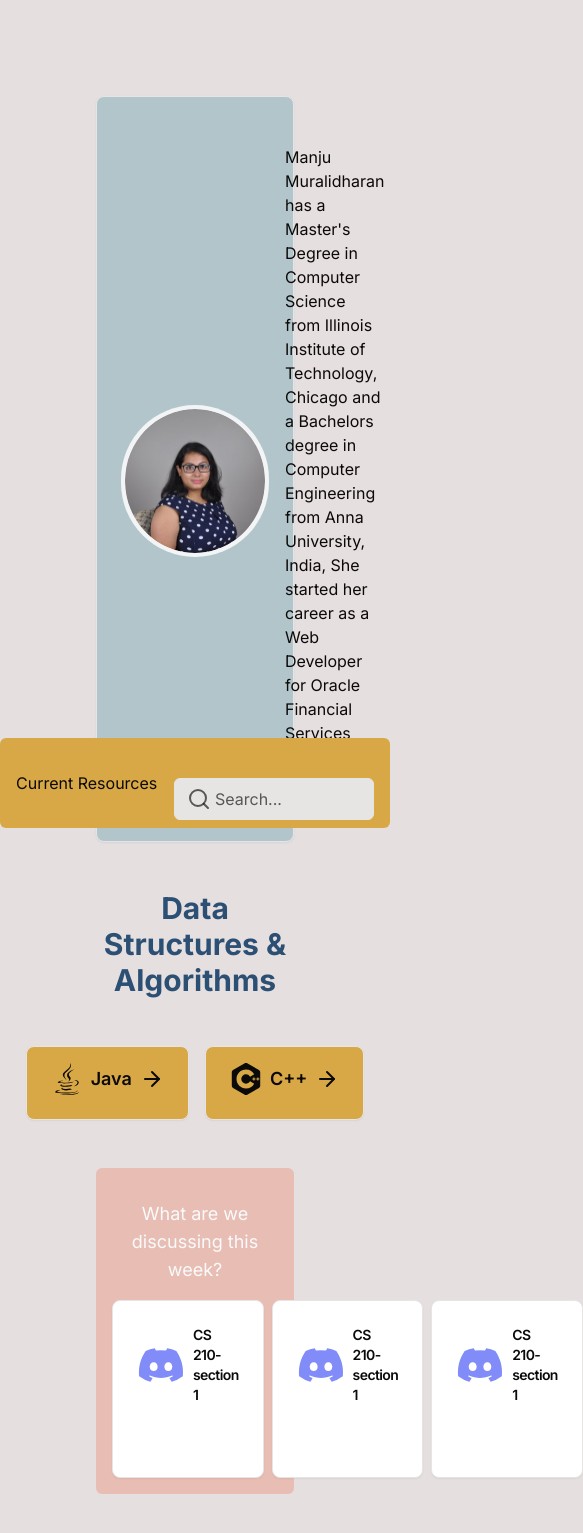
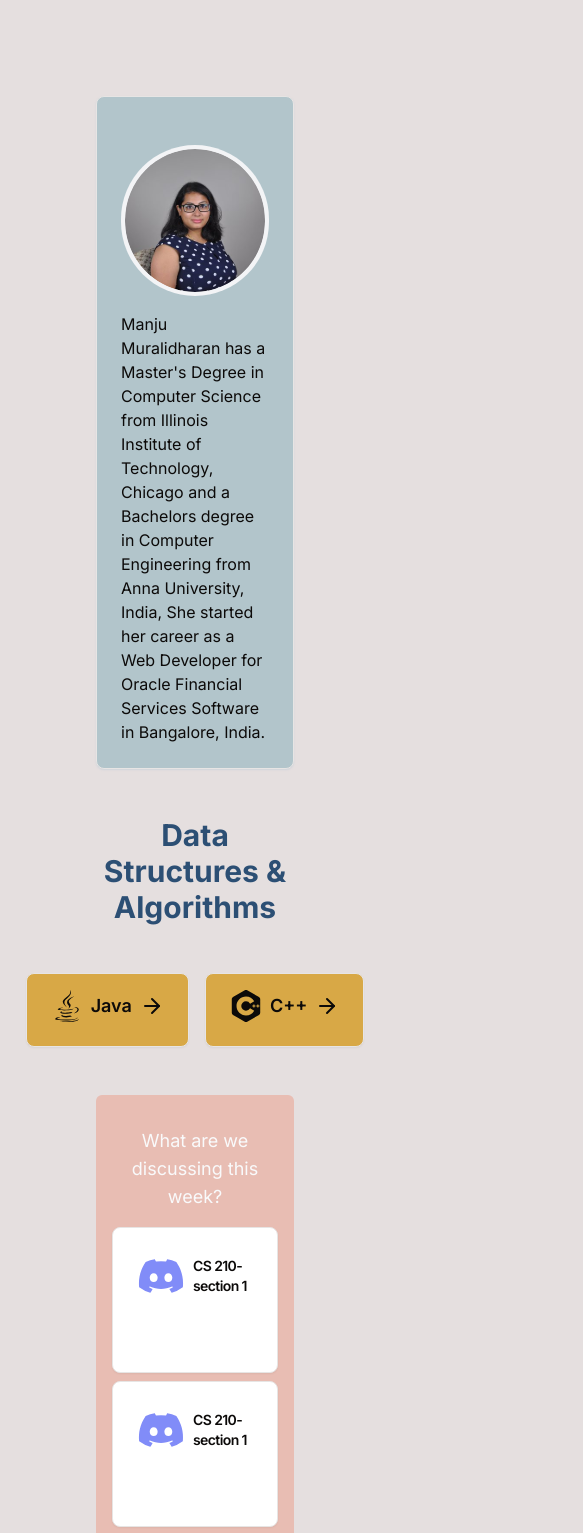
Before and after one commit to AjStraight619/cs-website, a Next.js app: page / in a window 390 px wide. Shown: the top 1533 px of the page, 583 px wide, since content can reach past the window. Built offline with nearby package versions, Linux system fonts and the light colour scheme.

Commit message:
adjusted for mobile

```diff
--- a/components/footer.tsx
+++ b/components/footer.tsx
@@ -4,7 +4,7 @@ import { Suspense } from "react";
 
 const Footer = () => {
   return (
-    <div className="w-full md:max-w-3xl py-2 px-4 bg-mustard-1 fixed bottom-2 mb-2 left-0 right-0 mx-auto rounded-md backdrop-blur-sm">
+    <div className="hidden md:block w-full md:max-w-3xl py-2 px-4 bg-mustard-1 fixed bottom-0 mb-2 left-0 right-0 mx-auto rounded-md backdrop-blur-sm">
       <footer className="flex flex-row items-center justify-between">
         <Link className="hover:underline" href="/resources">
           Current Resources
--- a/components/landing-page/discord-cards.tsx
+++ b/components/landing-page/discord-cards.tsx
@@ -10,7 +10,7 @@ const DiscordCards = () => {
       <p className="text-center text-lg py-4 text-gray-50">
         What are we discussing this week?
       </p>
-      <motion.ul className="flex items-center justify-between gap-2 w-full">
+      <motion.ul className="flex md:flex-row flex-col items-center justify-between gap-2 w-full">
         {discordOptions.map((option, index) => (
           <motion.li key={index}>
             <Card className="">
@@ -22,8 +22,6 @@ const DiscordCards = () => {
               </CardHeader>
               <CardContent>
                 <div className="my-6"></div>
-                <div className="my-6"></div>
-                <div className="my-6"></div>
               </CardContent>
             </Card>
           </motion.li>
--- a/components/landing-page/header.tsx
+++ b/components/landing-page/header.tsx
@@ -8,7 +8,7 @@ const Header = () => {
       <CardHeader>
         <CardTitle></CardTitle>
       </CardHeader>
-      <CardContent className="flex flex-row items-center justify-between gap-4">
+      <CardContent className="flex md:flex-row flex-col items-center justify-between gap-4">
         <Image
           src="/headshot.svg"
           alt="headshot"
```
